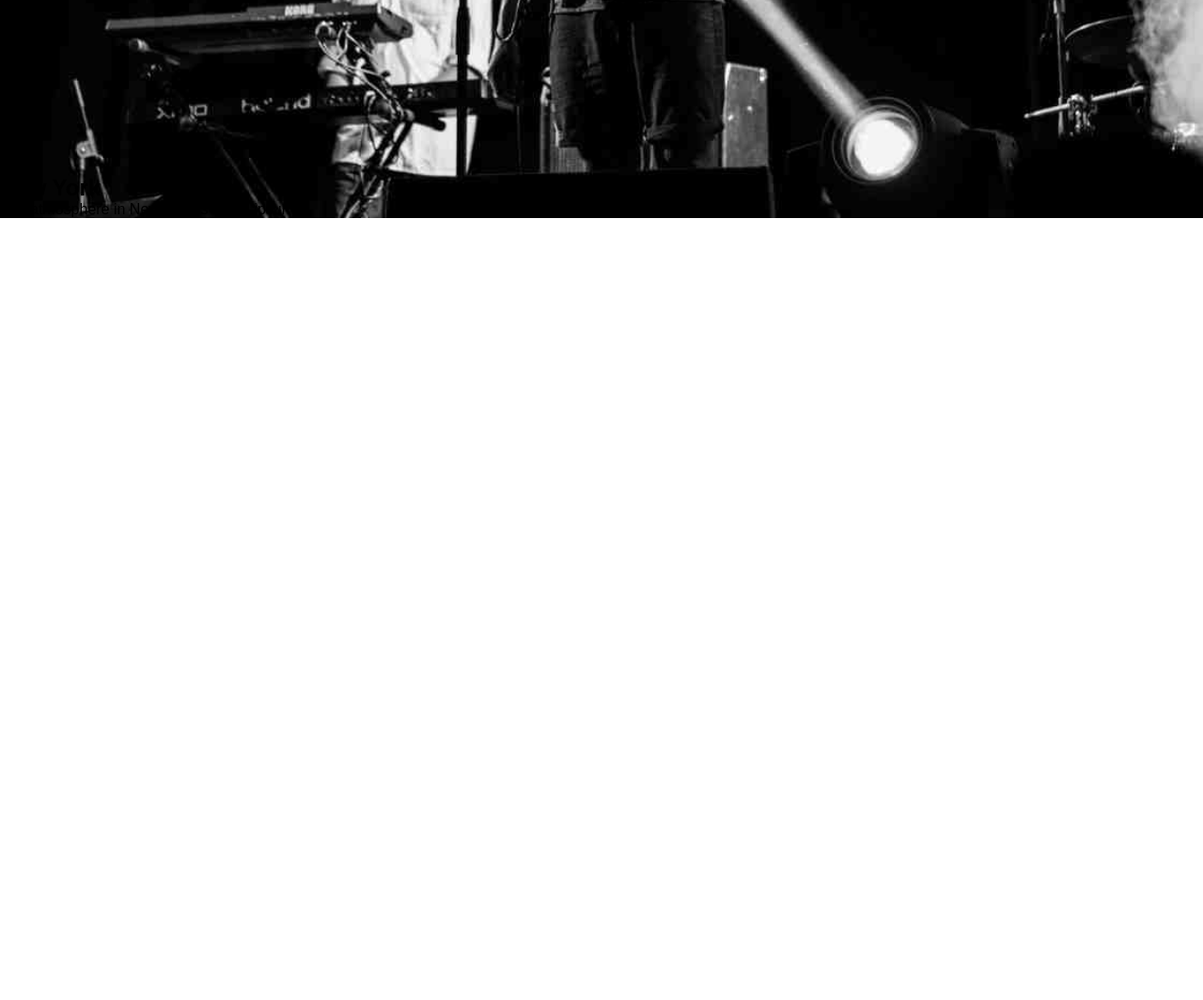
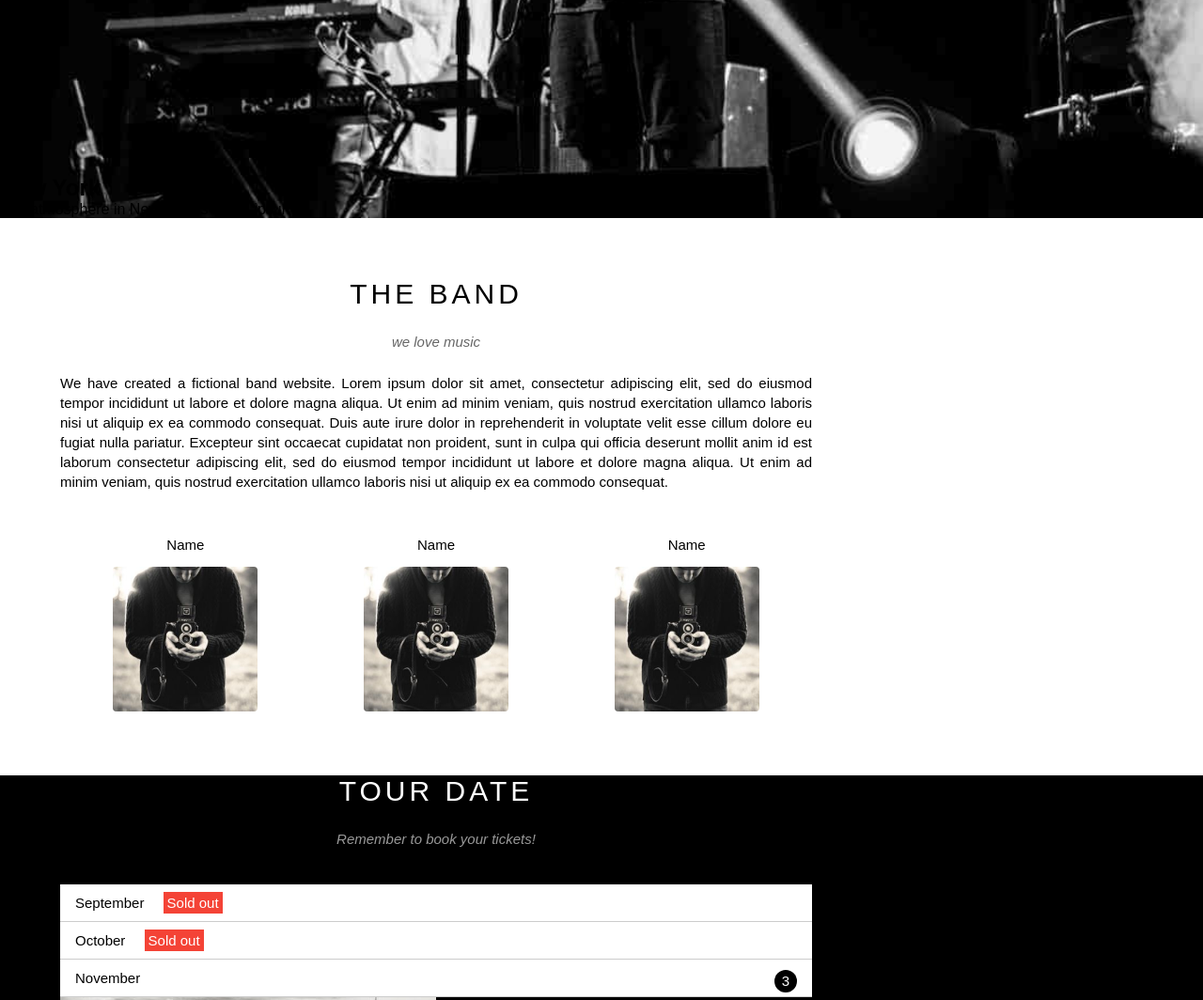
Before and after one commit to Dungctr/Wband-, a plain HTML site: page index.html in a window 1280 px wide. Shown: the part 500-1564 px from the top of the page at 94% size. Before the commit the page ends 800 px from the top, so only its background shows below. Drawn offline with Linux system fonts and the light colour scheme.

Commit message:
dung dep zai

```diff
--- a/assets/css/style.css
+++ b/assets/css/style.css
@@ -14,6 +14,15 @@ html {
 3. Màu sắc
 4. Kiểu dáng (Kiểu chữ , hình tròn , vuông , ...)
 */
+
+.clear {
+    clear: both;
+}
+
+.text-white {
+    color: #fff !important;
+}
+
 #main {
 
 
@@ -125,6 +134,100 @@ html {
 
 }
 
+#content .content-section {
+    width: 800px;
+    margin: 64px;
+}
+
+#content .section-heading {
+    font-size: 30px;
+    font-weight: 500;
+    /* Căn giữa chữ THE BAND */
+    text-align: center;
+    letter-spacing: 4px;
+}
+
+#content .section-sub-heading {
+    font-size: 15px;
+    text-align: center;
+    margin-top: 25px;
+    /* Chữ nghiêng */
+    font-style: italic;
+    /* Độ trong suốt 60% */
+    opacity: 0.6;
+}
+
+#content .about-text {
+    font-size: 15px;
+    margin-top: 25px;
+    /* Căn lề 2 bên */
+    text-align: justify;
+    /* Khoảng cách giữa các dòng */
+    line-height: 1.4;
+}
+
+#content .menbers-item {
+    /* Xét ngang cho 3 ảnh */
+    float: left;
+    width: calc(100% / 3);
+    text-align: center;
+}
+
+#content .menbers-name {
+    font-size: 15px;
+
+}
+
+#content .menbers-img {
+    margin-top: 15px;
+    width: 154px;
+    /* Bo tròn viền ảnh */
+    border-radius: 4px;
+}
+
+#content .menbers-list {
+    margin-top: 48px;
+}
+
+
+/* Tour section */
+#content .tour-section {
+    background-color: #000;
+    height: 850px;
+}
+
+.ticket-list {
+    background-color: #fff;
+    list-style: none;
+    margin-top: 40px;
+}
+
+.ticket-list li {
+    font-size: 15px;
+    padding: 11px 16px;
+    border-bottom: 1px solid #ccc;
+}
+
+.ticket-list .Sold-out {
+    background-color: #f44336;
+    color: #fff;
+    padding: 3px 4px;
+    margin-left: 16px;
+}
+
+.ticket-list .quantity {
+    background-color: #000;
+    color: #fff;
+    float: right;
+    width: 24px;
+    height: 24px;
+    text-align: center;
+    border-radius: 50%;
+    line-height: 24px;
+    padding: -3px;
+}
+
+/* Footer section */
 #footer {
 
 }
--- a/index.html
+++ b/index.html
@@ -48,7 +48,67 @@
         </div>
       </div>
 
-      <div id="content"></div>
+      <div id="content">
+        <!-- About section -->
+        <div class="content-section">
+          <h2 class="section-heading">THE BAND</h2>
+          <p class="section-sub-heading">we love music</p>
+          <p class="about-text">
+            We have created a fictional band website. Lorem ipsum dolor sit amet, consectetur adipiscing elit, sed do eiusmod tempor incididunt ut labore et dolore magna aliqua. Ut enim ad minim veniam, quis nostrud exercitation ullamco laboris nisi ut aliquip ex ea commodo consequat. Duis aute irure dolor in reprehenderit in voluptate velit esse cillum dolore eu fugiat nulla pariatur. Excepteur sint occaecat cupidatat non proident, sunt in culpa qui officia deserunt mollit anim id est laborum consectetur adipiscing elit, sed do eiusmod tempor incididunt ut labore et dolore magna aliqua. Ut enim ad minim veniam, quis nostrud exercitation ullamco laboris nisi ut aliquip ex ea commodo consequat.
+          </p>
+          <div class="menbers-list">
+
+            <div class="menbers-item">
+              <p class="menbers-name">Name</p>
+              <img src="assets/img/slider1/bandmember.jpg" alt="" class="menbers-img">
+            </div>
+
+          <div class="menbers-item">
+            <p class="menbers-name">Name</p>
+            <img src="assets/img/slider1/bandmember.jpg" alt="" class="menbers-img">
+          </div>
+
+
+        <div class="menbers-item">
+          <p class="menbers-name">Name</p>
+          <img src="assets/img/slider1/bandmember.jpg" alt="" class="menbers-img">
+        </div>
+        <div class="clear"></div>
+      </div>
+        </div>
+
+        <!-- Tour section -->
+         <div class="tour-section">
+          <div class="content-section">
+            <h2 class="section-heading text-white">TOUR DATE</h2>
+            <p class="section-sub-heading text-white">Remember to book your tickets!</p>
+            <ul class="ticket-list">
+              <li>September <spam class="Sold-out">Sold out</spam></li>
+              <li>October  <spam class="Sold-out">Sold out</spam></li>
+              <li>November <spam class="quantity">3</spam></li>
+            </ul>
+              <!-- Place -->
+               <div class="place-list">
+                <div class="place-item">
+                  <div class="place"><img src="assets/img/slider1/newyork.jpg" alt="New York">
+                    <div class="place-body">
+                      <h3 class="place-heading">New York</h3>
+                      <p class="place-time">Fri 27 Nov 2016</p>
+                      <p class="place desc">Praesent tincidunt sed tellus ut rutrum sed vitae justo.</p>
+                      <a href="#" class="place-buy-btn">Buy Tikets</a>
+                    </div>
+                  </div>
+                </div>
+               </div>
+
+          </div>
+         </div>
+
+        <!-- Contact section -->
+        <div class="content-section">
+          <h2 class="section-heading">CONTACT</h2>
+          <p class="section-sub-heading">Fan? Drop a note!</p>
+        </div>
 
       <div id="footer"></div>
     </div>
```
Also changed, not shown: assets/img/slider1/bandmember.jpg (added), assets/img/slider1/newyork.jpg (added), assets/img/slider1/paris.jpg (added), assets/img/slider1/sanfran.jpg (added).
